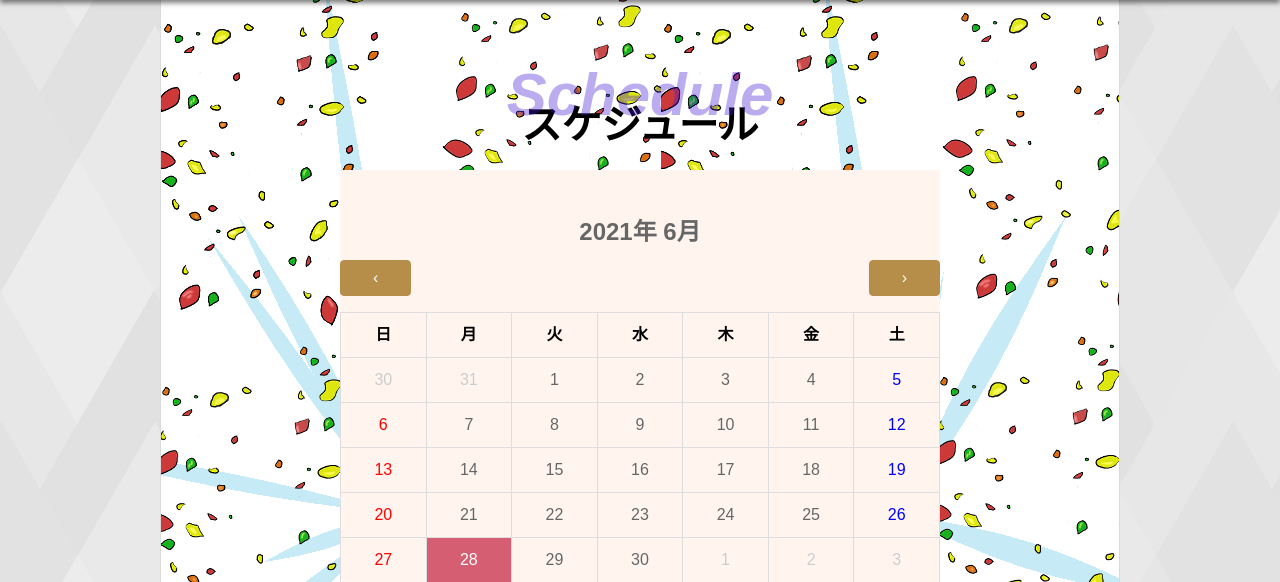
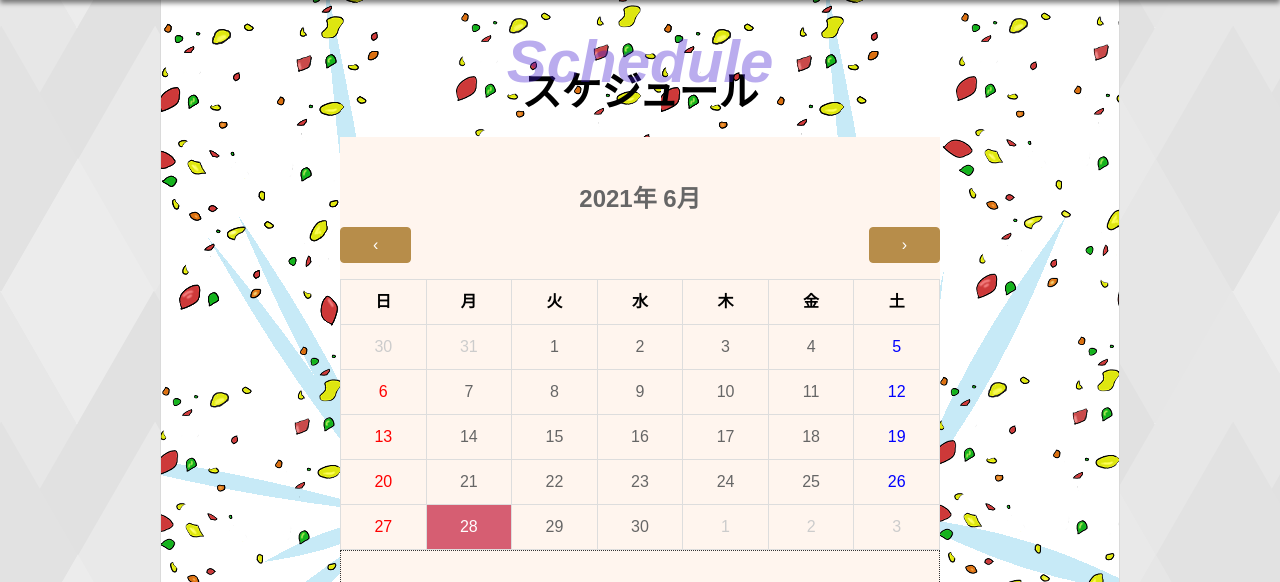
Before and after one commit to katsuki-hub/climbing, a PHP site: page / in a window 1280 px wide. Shown: the part 105-687 px from the top of the page. Run offline with PHP 8.4, Linux system fonts and the light colour scheme.

Commit message:
css修正

```diff
--- a/CSS/climb.css
+++ b/CSS/climb.css
@@ -79,6 +79,7 @@ section h1 {
 	padding-bottom: 0;
 	font-size: 40px;
 	text-align: center;
+	margin-top: 0;
 }
 
 section h1::before {
```
